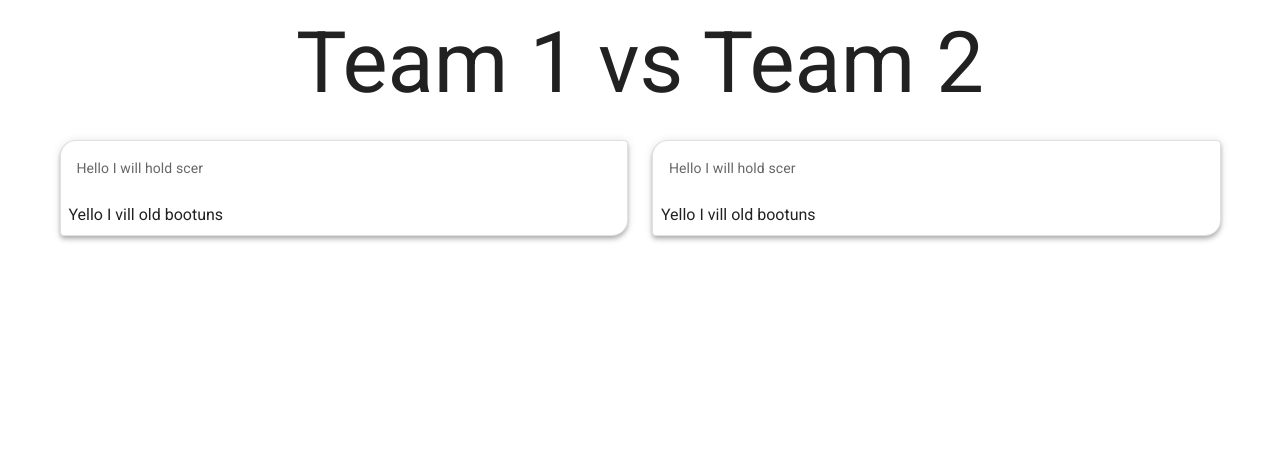
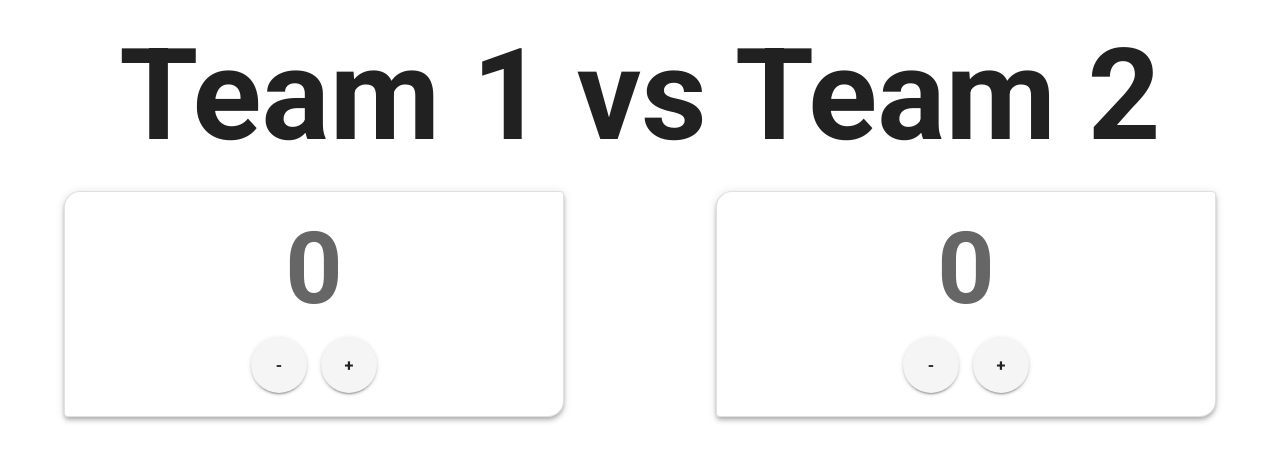
Before and after one commit to Patchrik/scoreboard-vue, a Vue app: page / in a window 1280 px wide. Shown: the top 462 px of the page. Built offline with nearby package versions, Linux system fonts and the light colour scheme.

Commit message:
working on getting the custom events to work

```diff
--- a/src/App.vue
+++ b/src/App.vue
@@ -1,23 +1,49 @@
 <template>
   <v-app>
     <v-main>
-      <score-board />
+      <score-board :team1="team1" :team2="team2" />
+      <v-row>
+        <v-col>
+          <point-tracker
+            :score="team1.score"
+            @increase="increaseScore"
+            @decrease="decreaseScore"
+          />
+        </v-col>
+        <v-col>
+          <point-tracker :score="team2.score" />
+        </v-col>
+      </v-row>
     </v-main>
   </v-app>
 </template>
 
 <script>
 import ScoreBoard from "./components/ScoreBoard.vue";
+import PointTracker from "./components/PointTracker.vue";
 
 export default {
   name: "App",
 
   components: {
     ScoreBoard,
+    PointTracker,
   },
 
-  data: () => ({
-    //
-  }),
+  data() {
+    return {
+      team1: { name: "Team 1", score: 0 },
+      team2: { name: "Team 2", score: 0 },
+    };
+  },
+  methods: {
+    increaseScore() {
+      console.log("I should increase score");
+    },
+
+    decreaseScore() {
+      console.log("I should decrease score");
+    },
+  },
 };
 </script>
--- a/src/components/PointTracker.vue
+++ b/src/components/PointTracker.vue
@@ -1,14 +1,46 @@
 <template>
-  <div class="Score-Tracker">
-    <v-card elevation="4" outlined shaped>
-      <v-card-text>Hello I will hold scer</v-card-text>
-      <v-card-actions>Yello I vill old bootuns</v-card-actions>
-    </v-card>
-  </div>
+  <v-container class="Score-Tracker">
+    <v-row justify="space-around">
+      <v-card elevation="4" outlined shaped width="500">
+        <v-card-text class="text-center">
+          <h1 class="score-total">{{ score }}</h1>
+          <v-btn class="score-button" elevation="2" fab @click="decreaseScore"
+            ><h3>-</h3></v-btn
+          >
+          <v-btn class="score-button" elevation="2" fab @click="increaseScore"
+            ><h3>+</h3></v-btn
+          >
+        </v-card-text>
+      </v-card>
+    </v-row>
+  </v-container>
 </template>
 
 <script>
-export default {};
+export default {
+  data() {
+    return {};
+  },
+  props: ["score"],
+  methods: {
+    increaseScore() {
+      this.$emit("increase");
+    },
+    decreaseScore() {
+      if (this.score > 0) {
+        this.$emit("decrease");
+      }
+    },
+  },
+};
 </script>
 
-<style></style>
+<style>
+.score-button {
+  margin: 0.5em;
+}
+.score-total {
+  font-size: 100px;
+  margin: 0.5em;
+}
+</style>
--- a/src/components/ScoreBoard.vue
+++ b/src/components/ScoreBoard.vue
@@ -3,25 +3,21 @@
     <v-container>
       <v-row justify="center">
         <div class="Score-Board">
-          <div class="Team-Titles">Team 1 vs Team 2</div>
+          <div class="Team-Titles">
+            <h2>{{ team1.name }} vs {{ team2.name }}</h2>
+          </div>
         </div>
-      </v-row>
-      <v-row>
-        <v-col>
-          <point-tracker />
-        </v-col>
-        <v-col>
-          <point-tracker />
-        </v-col>
       </v-row>
     </v-container>
   </v-main>
 </template>
 
 <script>
-import PointTracker from "./PointTracker";
 export default {
-  components: { PointTracker },
+  data() {
+    return {};
+  },
+  props: ["team1", "team2"],
 };
 </script>
 
```
